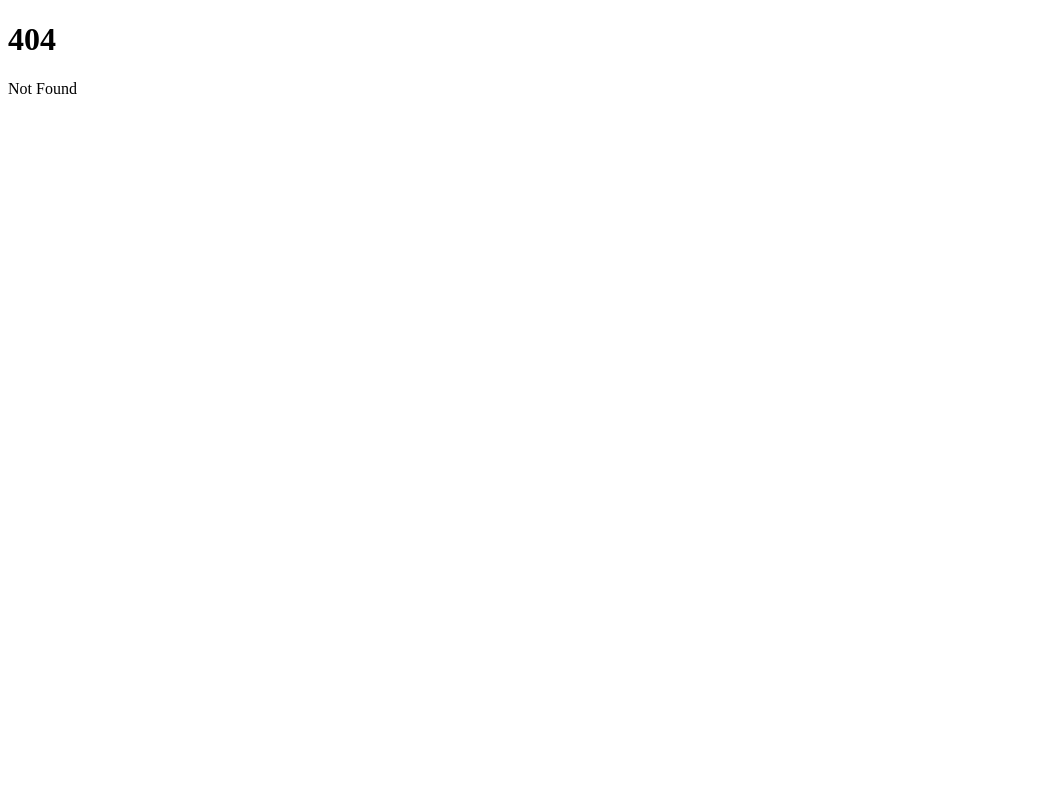
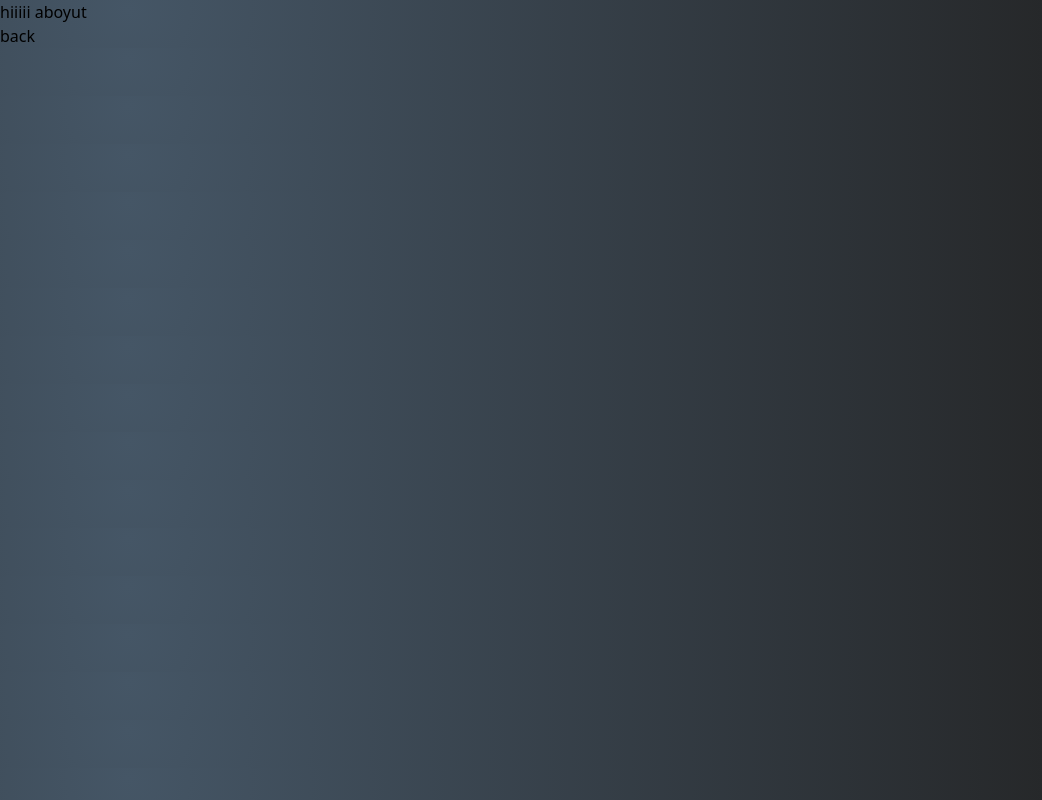
Before and after one commit to notrishabh/playboxd-web-svelte, a SvelteKit app: page /about in a window 1280 px wide. Before the commit this address had no page. Shown: the whole page, without its empty margins (0-1042 px from the left). Built offline with nearby package versions, Linux system fonts and the light colour scheme.

Commit message:
added banner and tailwind

```diff
--- /dev/null
+++ b/postcss.config.cjs
@@ -0,0 +1,6 @@
+module.exports = {
+  plugins: {
+    tailwindcss: {},
+    autoprefixer: {},
+  },
+}
--- /dev/null
+++ b/src/app.css
@@ -0,0 +1,9 @@
+@tailwind base;
+@tailwind components;
+@tailwind utilities;
+
+body{
+    background: radial-gradient(circle at 10% 20%, rgb(69, 86, 102) 0%, rgb(34, 34, 34) 90%);
+    display: flex;
+    justify-content: center;
+}
--- /dev/null
+++ b/src/lib/navbar.svelte
@@ -0,0 +1,11 @@
+
+<div class="p-3 top-0 w-full float-left backdrop-blur-sm">
+    <ul class="bg-transparent list-none flex justify-between text-gray-100 font-main font-bold text-lg">
+        <a href="/" class="flex-1">logo</a>
+        <div class="flex justify-around flex-1">
+            <a href="/">games</a>
+            <a href="/">lists</a>
+            <a href="/">sign in</a>
+        </div>
+    </ul>
+</div>
--- /dev/null
+++ b/src/routes/+layout.svelte
@@ -0,0 +1,7 @@
+<script>
+  import "../app.css";
+</script>
+
+<div class="max-w-7xl w-full">
+    <slot />
+</div>
--- /dev/null
+++ b/src/routes/+page.server.ts
@@ -0,0 +1,7 @@
+import { VITE_RAWG_KEY } from "$env/static/private";
+
+export const load = (async ({params}) => {
+    return {
+        data: VITE_RAWG_KEY
+    };
+})
--- a/src/routes/+page.svelte
+++ b/src/routes/+page.svelte
@@ -1,2 +1,45 @@
-<h1>Welcome to SvelteKit</h1>
-<p>Visit <a href="https://kit.svelte.dev">kit.svelte.dev</a> to read the documentation</p>
+<script lang="ts">
+    import Navbar from "$lib/navbar.svelte";
+
+    export let data;
+    console.log(data)
+
+    const bannerSrc = "https://images.unsplash.com/photo-1560419015-7c427e8ae5ba?ixlib=rb-4.0.3&ixid=MnwxMjA3fDB8MHxwaG90by1wYWdlfHx8fGVufDB8fHx8&auto=format&fit=crop&w=1170&q=80";
+
+</script>
+
+<div class="border-red-500">
+    <Navbar />
+    <div class="banner"></div>
+    <div class="relative backdrop-blur-sm bottom-24 flex flex-col justify-center items-center
+        w-full">
+        <div class="text-center leading-snug text-gray-200 font-bold font-main text-4xl">
+            <p>
+                Track games you've played.
+            </p>
+            <p>
+                Save those you want to play.
+            </p>
+            <p>
+                Tell your friends what's good.
+            </p>
+        </div>
+        <button class="mt-8 px-6 py-2 bg-gradient-to-r from-gray-500 to-blue-500
+            font-main text-md text-gray-200">GET STARTED - IT'S FREE!</button>
+    </div>
+</div>
+
+<style>
+    .banner{
+        background-image:
+            linear-gradient(45deg,
+            rgba(40, 42, 45, 0.6),
+            rgba(0, 0, 0,0)),
+            url("https://images.unsplash.com/photo-1560419015-7c427e8ae5ba?ixlib=rb-4.0.3&ixid=MnwxMjA3fDB8MHxwaG90by1wYWdlfHx8fGVufDB8fHx8&auto=format&fit=crop&w=1170&q=80");
+            width: 100%;
+        aspect-ratio: 1/0.4;
+        background-repeat: no-repeat;
+        background-size: cover;
+
+    }
+</style>
--- /dev/null
+++ b/src/routes/about/+page.svelte
@@ -0,0 +1,2 @@
+<h1>hiiiii aboyut</h1>
+<a href="/">back</a>
--- /dev/null
+++ b/tailwind.config.cjs
@@ -0,0 +1,11 @@
+/** @type {import('tailwindcss').Config} */
+module.exports = {
+  content: ['./src/**/*.{html,js,svelte,ts}'],
+  theme: {
+    extend: {},
+    fontFamily: {
+            'main': ['Poppins'],
+    }
+  },
+  plugins: [],
+}
```
Also changed, not shown: package.json (+8 -1 lines), 1 other file (tests, documents, lock files or other folders).
